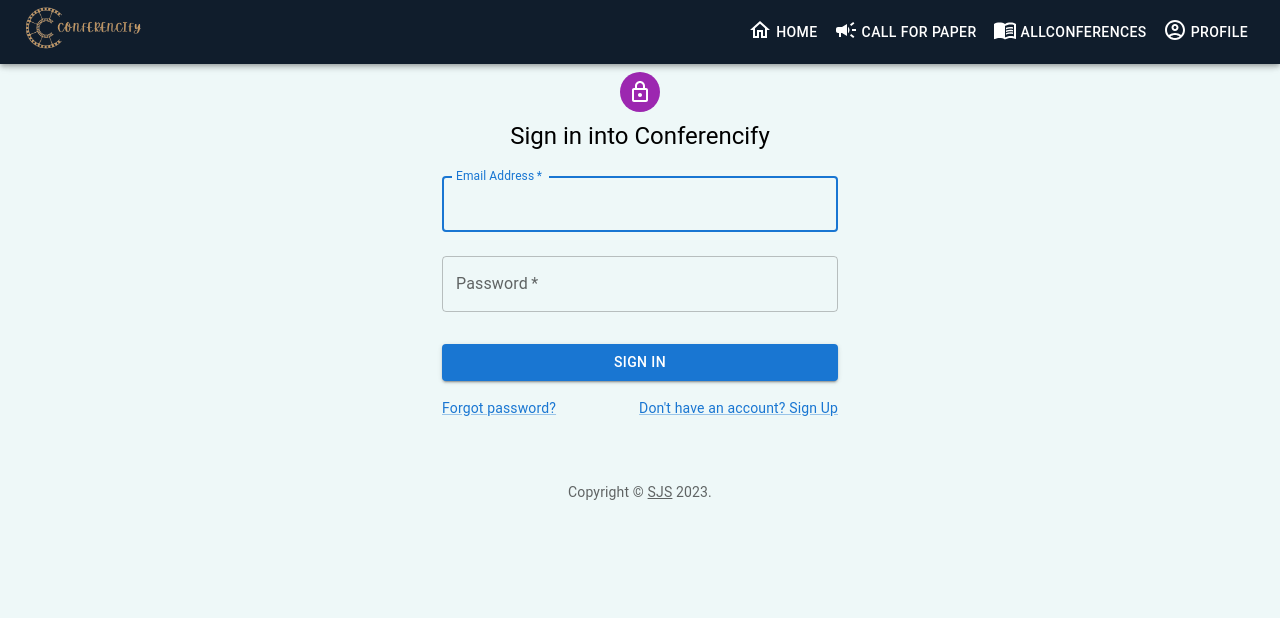
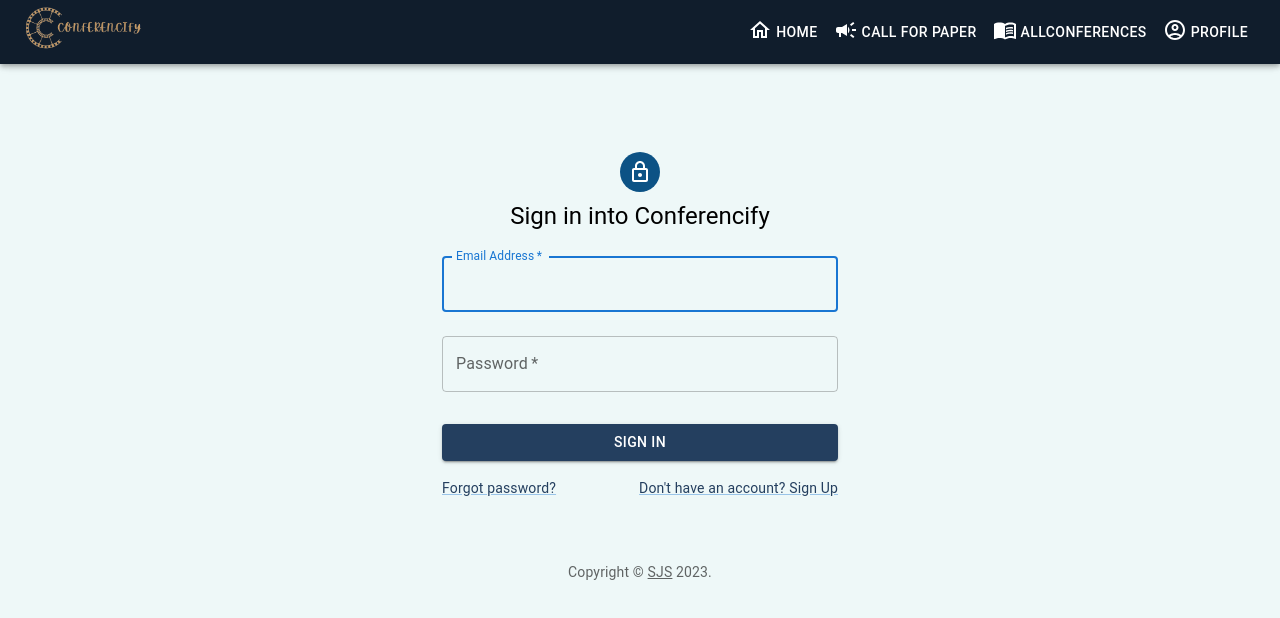
Before and after one commit to siddhant049/Conferencify, a React (Create React App) app: page /login in a window 1280 px wide. Shown: the top 618 px of the page. Built offline with nearby package versions, Linux system fonts and the light colour scheme.

Commit message:
auth pages theme changed

```diff
--- a/src/App.css
+++ b/src/App.css
@@ -2,3 +2,13 @@
   margin: 0;
   /* background-color: red */
 }
+
+
+.palette {
+  background-color:  #101d2c;
+  background-color: #54483A;
+  background-color:  #1b334f;
+  background-color: #4e3111;
+  background-color:  #243f5f;
+  background-color:  #0c5285;
+}
--- a/src/App.js
+++ b/src/App.js
@@ -14,6 +14,7 @@ import Allconferences from './pages/Allconferences';
 import { AnimatePresence } from 'framer-motion';
 import Error from './components/Error';
 import Navbar from './components/Navbar';
+
 
 function App() {
   return (
--- a/src/components/Navbar.js
+++ b/src/components/Navbar.js
@@ -58,7 +58,7 @@ function DrawerAppBar(props) {
           navigate('/');
         }}
       >
-        <img src={logo} className={classes.logo} alt='Logo' />
+        CONFERENCIFY
       </Typography>
       <Divider />
       <List>
--- a/src/pages/Allconferences.js
+++ b/src/pages/Allconferences.js
@@ -9,6 +9,7 @@ import TableContainer from '@mui/material/TableContainer';
 import TableHead from '@mui/material/TableHead';
 import TableRow from '@mui/material/TableRow';
 import Paper from '@mui/material/Paper';
+import { motion } from 'framer-motion';
 
 const Allconferences = () => {
   const StyledTableCell = styled(TableCell)(({ theme }) => ({
@@ -43,7 +44,12 @@ const Allconferences = () => {
     createData('Conference Name 5', 'Acronym 5', 'Link', 'Link '),
   ];
   return (
-    <>
+    <motion.div
+      initial={{ opacity: 0 }}
+      animate={{ opacity: 1 }}
+      exit={{ opacity: 0 }}
+      transition={{ duration: 1 }}
+    >
       <div className={classes.contentsAdmin}>
         <div style={{ textDecoration: 'underline', color: '#002244' }}>
           <h1>All Conferences</h1>
@@ -81,7 +87,7 @@ const Allconferences = () => {
           </Table>
         </TableContainer>
       </div>
-    </>
+    </motion.div>
   );
 };
 
--- a/src/pages/Login.js
+++ b/src/pages/Login.js
@@ -98,13 +98,13 @@ export default function Login() {
             <Container component='main' maxWidth='xs'>
               <Box
                 sx={{
-                  marginTop: 8,
+                  marginTop: 18,
                   display: 'flex',
                   flexDirection: 'column',
                   alignItems: 'center',
                 }}
               >
-                <Avatar sx={{ m: 1, bgcolor: 'secondary.main' }}>
+                <Avatar sx={{ m: 1, bgcolor: '#0c5285' }}>
                   <LockOutlinedIcon />
                 </Avatar>
                 <Typography component='h1' variant='h5'>
@@ -140,18 +140,22 @@ export default function Login() {
                     type='submit'
                     fullWidth
                     variant='contained'
-                    sx={{ mt: 3, mb: 2 }}
+                    sx={{ mt: 3, mb: 2, backgroundColor: '#243f5f' }}
                   >
                     Sign In
                   </Button>
                   <Grid container>
                     <Grid item xs>
-                      <Link href='#' variant='body2'>
+                      <Link href='#' variant='body2' sx={{ color: '#243f5f' }}>
                         Forgot password?
                       </Link>
                     </Grid>
                     <Grid item>
-                      <Link href='/signup' variant='body2'>
+                      <Link
+                        href='/signup'
+                        variant='body2'
+                        sx={{ color: '#243f5f' }}
+                      >
                         {"Don't have an account? Sign Up"}
                       </Link>
                     </Grid>
--- a/src/pages/Signup.js
+++ b/src/pages/Signup.js
@@ -83,13 +83,13 @@ export default function SignUp() {
         <Container component='main' maxWidth='xs'>
           <Box
             sx={{
-              marginTop: 8,
+              marginTop: 14,
               display: 'flex',
               flexDirection: 'column',
               alignItems: 'center',
             }}
           >
-            <Avatar sx={{ m: 1, bgcolor: 'secondary.main' }}>
+            <Avatar sx={{ m: 1, bgcolor: '#0c5285' }}>
               <LockOutlinedIcon />
             </Avatar>
             <Typography component='h1' variant='h5'>
@@ -158,13 +158,13 @@ export default function SignUp() {
                 type='submit'
                 fullWidth
                 variant='contained'
-                sx={{ mt: 3, mb: 2 }}
+                sx={{ mt: 3, mb: 2, backgroundColor: '#243f5f' }}
               >
                 Sign Up
               </Button>
               <Grid container justifyContent='flex-end'>
                 <Grid item>
-                  <Link href='/Login' variant='body2'>
+                  <Link href='/Login' variant='body2' sx={{ color: '#243f5f' }}>
                     Already have an account? Sign in
                   </Link>
                 </Grid>
```
